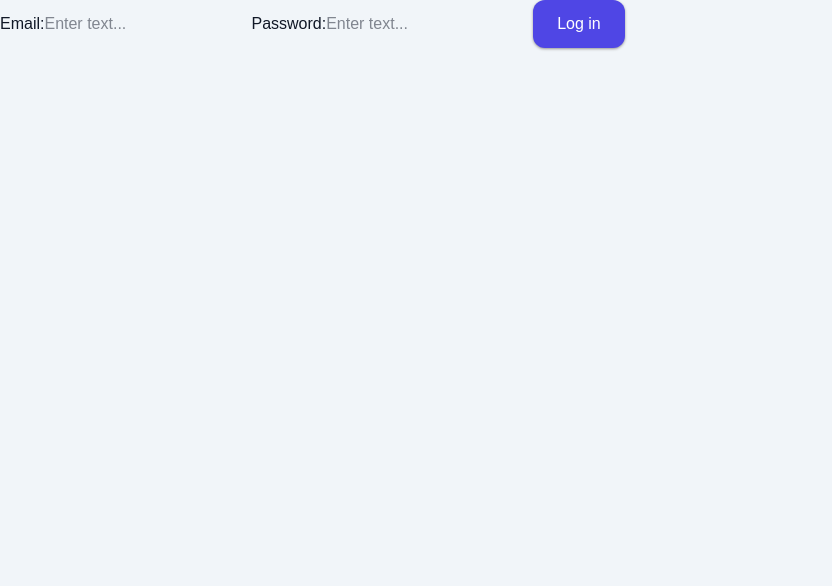
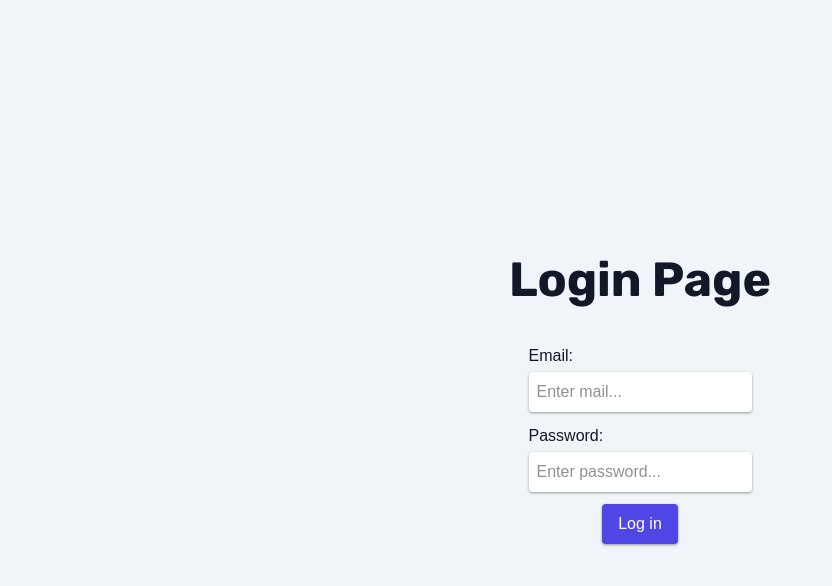
Before and after one commit to niki1tusa/the-loop, a Next.js app: page /login in a window 1280 px wide. Shown: the top 586 px of the page, without its empty margins (0-832 px from the left). Built offline with nearby package versions, Linux system fonts and the light colour scheme.

Commit message:
fix: auth, proxy, css export

```diff
--- /dev/null
+++ b/global.d.ts
@@ -0,0 +1 @@
+declare module '*.css';
--- a/src/app/(auth)/login/actions.ts
+++ b/src/app/(auth)/login/actions.ts
@@ -24,5 +24,5 @@ export async function login(formData: FormData) {
 	}
 
 	revalidatePath(PAGES.DASHBOARD);
-	redirect('/');
+	redirect(PAGES.DASHBOARD);
 }
--- a/src/components/pages/LoginPageClient.tsx
+++ b/src/components/pages/LoginPageClient.tsx
@@ -1,18 +1,25 @@
 import { login } from '../../app/(auth)/login/actions';
 import Button from '../ui/button/Button';
 import Input from '../ui/input/Input';
+import Title from '../ui/title/Title';
 
 export default function LoginPageClient() {
 	return (
-		<form>
-			<label htmlFor='email'>Email:</label>
-			<Input name='email' type='email' required />
-
-			<label htmlFor='password'>Password:</label>
-			<Input type='password' name='password' required />
-			<Button type='submit' onClick={login}>
-				Log in
-			</Button>
-		</form>
+		<div className='flex h-screen flex-col items-center justify-center gap-10'>
+			<Title textSize='xl'>Login Page</Title>
+			<form className='flex flex-col items-center justify-center gap-3'>
+				<Input name='email' type='email' label='Email:' placeholder='Enter mail...' required />
+				<Input
+					type='password'
+					name='password'
+					label='Password:'
+					placeholder='Enter password...'
+					required
+				/>
+				<Button type='submit' action={login}>
+					Log in
+				</Button>
+			</form>
+		</div>
 	);
 }
--- a/src/components/ui/button/Button.tsx
+++ b/src/components/ui/button/Button.tsx
@@ -4,14 +4,15 @@ import { motion } from 'motion/react';
 
 import { TButtonProps } from './button.types';
 
-export default function Button({ children, type = 'button', onClick }: TButtonProps) {
+export default function Button({ children, type = 'button', onClick, action }: TButtonProps) {
 	return (
 		<motion.button
 			whileTap={{ scale: 0.9 }}
 			transition={{ type: 'spring', stiffness: 200, damping: 10 }}
 			type={type}
-			className='bg-primary text-primary-foreground rounded-xl px-6 py-3 font-medium shadow shadow-neutral-400'
+			className='bg-primary text-primary-foreground rounded px-4 py-2 font-medium shadow shadow-neutral-400'
 			onClick={onClick}
+			formAction={action}
 		>
 			{children}
 		</motion.button>
--- a/src/components/ui/button/button.types.ts
+++ b/src/components/ui/button/button.types.ts
@@ -2,4 +2,5 @@ export type TButtonProps = {
 	children: React.ReactNode;
 	type?: 'button' | 'submit';
 	onClick?: () => void;
+	action?: (formData: FormData) => Promise<void>;
 };
--- a/src/components/ui/input/Input.tsx
+++ b/src/components/ui/input/Input.tsx
@@ -1,5 +1,25 @@
 import { TInputProps } from './input.types';
 
-export default function Input({ placeholder = 'Enter text...', type, name }: TInputProps) {
-	return <input type={type} name={name} placeholder={placeholder} />;
+export default function Input({
+	placeholder = 'Enter text...',
+	type = 'text',
+	name,
+	required,
+	label,
+}: TInputProps) {
+	return (
+		<div className='flex flex-col gap-1'>
+			{label && <label htmlFor={name}>{label}</label>}
+			<input
+				id={name}
+				name={name}
+				type={type}
+				placeholder={placeholder}
+				className='ring-primary placeholder:text-muted text-foreground bg-card rounded px-2 py-2 shadow shadow-neutral-400 ring-offset-0 transition-all outline-none hover:bg-gray-50 focus:shadow-lg focus:ring-2'
+				required={required}
+				autoComplete='new-password'
+				data-lpignore='true'
+			/>
+		</div>
+	);
 }
--- a/src/components/ui/input/input.types.ts
+++ b/src/components/ui/input/input.types.ts
@@ -1,5 +1,7 @@
 export type TInputProps = {
-	type: 'text' | 'number';
-	placeholder: string;
+	type?: 'text' | 'number' | 'email' | 'password';
+	placeholder?: string;
 	name: string;
+	required: boolean;
+	label?: string;
 };
--- a/src/proxy.ts
+++ b/src/proxy.ts
@@ -1,10 +1,26 @@
 import { NextResponse } from 'next/server';
 import type { NextRequest } from 'next/server';
 
-export function proxy(request: NextRequest) {
-	return NextResponse.redirect(new URL('/', request.url));
+import { createServer } from './utils/supabase/server';
+
+export async function proxy(request: NextRequest) {
+	const supabase = await createServer();
+	const {
+		data: { user },
+	} = await supabase.auth.getUser();
+
+	if (
+		!user &&
+		!request.nextUrl.pathname.startsWith('/login') &&
+		!request.nextUrl.pathname.startsWith('/auth')
+	) {
+		const url = request.nextUrl.clone();
+		url.pathname = '/login';
+		return NextResponse.redirect(url);
+	}
+	return NextResponse.next();
 }
 
 export const config = {
-	matcher: '/example:path*',
+	matcher: ['/auth/:path*', '/dashboard/:path*'],
 };
```
